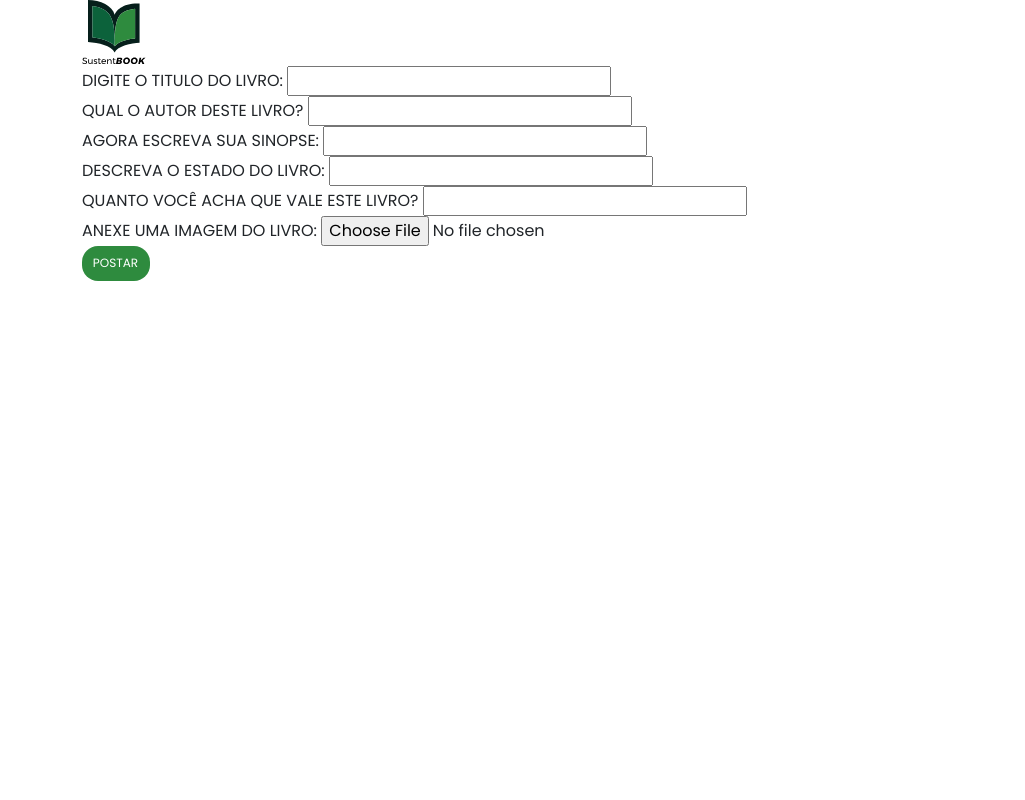
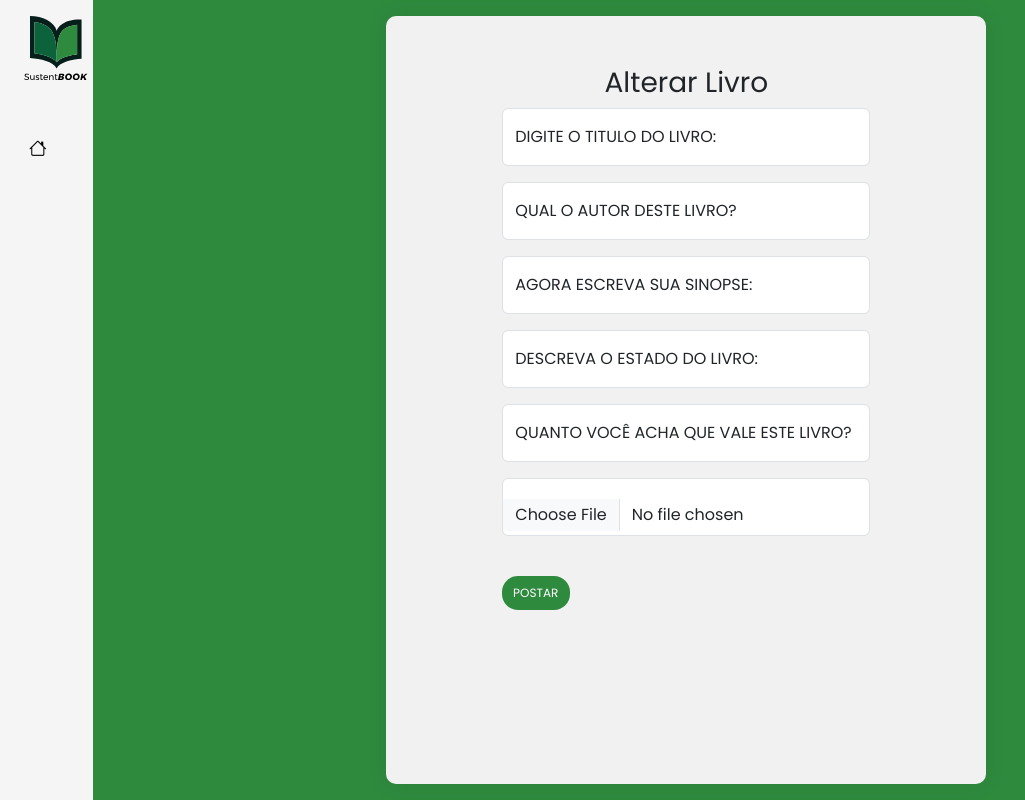
Before and after one commit to JoyceKCsilva/SustentBook, a PHP site: page /php/updatelivro.php?id=1 in a window 1280 px wide. Shown: the whole page, without its empty margins (0-1025 px from the left). Run offline with PHP 8.4, Linux system fonts and the light colour scheme; the visitor is signed in with stand-in values (Sample User, id 1); data that the repository does not hold is empty; some libraries are stand-ins or nearby versions.

Commit message:
Novas alterações no css

```diff
--- a/php/meuperfil.php
+++ b/php/meuperfil.php
@@ -103,6 +103,7 @@
                 </li>
             <?php endif; ?>
         </aside>
+
         <div class="main p-3">
             <div class="containergeral">
                 <div class="perfil">
--- a/php/updatelivro.php
+++ b/php/updatelivro.php
@@ -75,35 +75,106 @@
     <link href="https://cdn.jsdelivr.net/npm/bootstrap@5.3.0-alpha3/dist/css/bootstrap.min.css" rel="stylesheet"
         integrity="sha384-KK94CHFLLe+nY2dmCWGMq91rCGa5gtU4mk92HdvYe+M/SXH301p5ILy+dN9+nJOZ" crossorigin="anonymous">
     <link rel="stylesheet" href="https://cdn.jsdelivr.net/npm/bootstrap-icons@1.11.3/font/bootstrap-icons.min.css">
-    <link rel="stylesheet" href="css/style.css">
+    <link rel="stylesheet" href="../css/style.css">
 </head>
 <body>
-<div class="container">
-            <img src="../../img/logo.svg">
-            <br>
+
+<?php if (isset($_SESSION['USR_EMAIL'])): ?>
+<div class="wrapper">
+        <aside id="sidebar">
+            <div class="data-bs-target">
+                <button class="toggle-btn" type="menu">
+                    <img src="../img/logo.svg" alt="logo">
+                </button>
+                    <ul class="sidebar-nav">
+                        <li class="sidebar-item">
+                            <a href="../index.php" class="sidebar-link">
+                                <i class="bi bi-house"></i>
+                                <span>Perfil</span>
+                            </a>
+                        </li>
+                        <li class="sidebar-item">
+                            <a href="meuperfil.php" class="sidebar-link">
+                                <i class="lni lni-user"></i>
+                                <span>Perfil</span>
+                            </a>
+                        </li>
+                        <li class="sidebar-item">
+                            <a href="buscar.php" class="sidebar-link">
+                                <i class="lni lni-search-alt"></i>
+                                <span>Procurar</span>
+                            </a>
+                        </li>
+                        <li class="sidebar-item">
+                            <a href="meuslivros.php" class="sidebar-link">
+                                <i class="lni lni-book"></i>
+                            <span>Meus Livros</span>
+                            </a>
+                        </li>
+                        <li class="sidebar-item">
+                            <a href="listadesejos.php" class="sidebar-link">
+                                <i class="lni lni-list"></i>
+                                <span>Lista de Desejos</span>
+                            </a>
+                        </li>
+
+                        <div class="sidebar-footer">
+                        <a href="logout.php" class="sidebar-link">
+                            <i class="lni lni-exit"></i>
+                            <span>Sair</span>
+                        </a>
+                    </u>
+                </div>
+                <?php endif; ?>
+            </div>
+        </aside>
+
+        <div class="main p-3">
+            <div class="containergeral">
+                <h3>Alterar Livro</h3>
                 <form method="POST" enctype = "multipart/form-data" >
+                    <div class="form-floating mb-3">
+                        <input type="text" class="form-control" id="LVR_TITULO" name="LVR_TITULO" placeholder="text" value="<?= htmlspecialchars($livro['LVR_TITULO']) ?>" required>
                         <label for="LVR_TITULO">DIGITE  O TITULO DO LIVRO:</label>
-                <input type="text" id="LVR_TITULO" name="LVR_TITULO" value="<?= htmlspecialchars($livro['LVR_TITULO']) ?>" required>
-                <br>
+                    </div>
+                    <div class="form-floating mb-3">
+                        <input type="text" class="form-control" id="LVR_AUTOR" name="LVR_AUTOR" placeholder="text" value="<?= htmlspecialchars($livro['LVR_AUTOR']) ?>" required>
                         <label for="LVR_AUTOR">QUAL O AUTOR DESTE LIVRO?</label>
-                <input type="text" id="LVR_AUTOR" name="LVR_AUTOR" value="<?= htmlspecialchars($livro['LVR_AUTOR']) ?>" required>
-                <br>
+                    </div>
+                    <div class="form-floating mb-3">
+                        <input type="text" class="form-control"  id="LVR_SINOPSE" name="LVR_SINOPSE" placeholder="text" value="<?= htmlspecialchars($livro['LVR_SINOPSE']) ?>" required>
                         <label for="LVR_SINOPSE">AGORA ESCREVA SUA SINOPSE:</label>
-                <input type="text" id="LVR_SINOPSE" name="LVR_SINOPSE" value="<?= htmlspecialchars($livro['LVR_SINOPSE']) ?>" required>
-                <br>
+                    </div>
+                    <div class="form-floating mb-3">
+                        <input type="text" class="form-control" id="LVR_DESCRICAO" name="LVR_DESCRICAO" placeholder="text" value="<?= htmlspecialchars($livro['LVR_DESCRICAO']) ?>" required>
                         <label for="LVR_DESCRICAO">DESCREVA O ESTADO DO LIVRO:</label>
-                <input type="text" id="LVR_DESCRICAO" name="LVR_DESCRICAO" value="<?= htmlspecialchars($livro['LVR_DESCRICAO']) ?>" required>
-                <br>
+                    </div>
+                    <div class="form-floating mb-3">
+                        <input type="INT" id="LVR_PRECO" class="form-control" name="LVR_PRECO" placeholder="text" value="<?= htmlspecialchars($livro['LVR_PRECO']) ?>" required>
                         <label for="LVR_PRECO">QUANTO VOCÊ ACHA QUE VALE ESTE LIVRO?</label>
-                <input type="INT" id="LVR_PRECO" name="LVR_PRECO" value="<?= htmlspecialchars($livro['LVR_PRECO']) ?>" required>
-                <br>
-                <label for="LVR_FOTO">ANEXE UMA IMAGEM DO LIVRO:</label>
-                <input type="file" id="LVR_FOTO" name="LVR_FOTO" accept="image/*" required>
+                    </div>
+                    <div class="form-floating mb-3">
+                        <!-- <label for="LVR_FOTO" >ANEXE UMA IMAGEM DO LIVRO:</label> -->
+
+                        <input type="file" class="form-control" id="LVR_FOTO" name="LVR_FOTO" accept="image/*" required>
+                    </div>
                     <br>
                     <div class="add">
                         <button type="submit">POSTAR</button>
                     </div>
                 </form>
             </div>
+        </div>
+    </div>
+
+
+    <script>
+        document.querySelector('form').addEventListener('submit', function(event) {
+            let nome = document.getElementById('USR_NOME').value;
+            if (nome.trim() === '') {
+            event.preventDefault();
+            }
+        });
+    </script>
 </body>
 </html>
```
Also changed, not shown: README.md, php/uploads/66d744aac32c9.png (deleted). Lines whose indentation alone changed are shown as unchanged.
